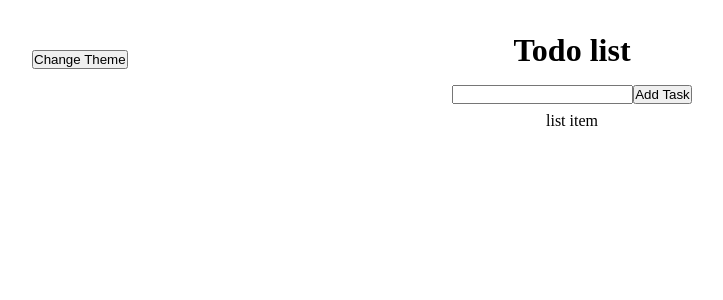
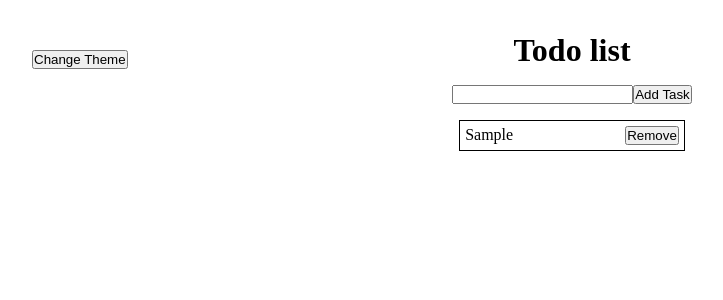
Before and after one commit to MichaelMcCann2/recoil-git, a React (Create React App) app: page / in a window 1280 px wide. Both pictures are taken after typing "Sample" into the empty fields and a click on the button "Add Task". Shown: the top 300 px of the page, without its empty margins (68-791 px from the left). Built offline with nearby package versions, Linux system fonts and the light colour scheme.

Commit message:
add remove feature

```diff
--- a/src/App.css
+++ b/src/App.css
@@ -7,6 +7,9 @@
 .App {
   height: 100vh;
   position: relative;
+  display: flex;
+  flex-direction: column;
+  align-items: center;
 }
 
 .dark {
@@ -15,7 +18,6 @@
 }
 
 .title {
-  text-align: center;
   padding-top: 1em;
 }
 
@@ -26,11 +28,21 @@
 }
 
 .input {
-  text-align: center;
   margin-top: 1em;
 }
 
 .listItem {
-  text-align: center;
-  margin: .5em;
+  display: flex;
+  margin: 1em 0;
+  justify-content: center;
+  border: 1px solid black;
+  padding: 5px;
 }
+
+.listItem > p {
+  width: 10em;
+}
+
+.whiteBorder {
+  border: 1px solid white;
+}
--- a/src/App.js
+++ b/src/App.js
@@ -23,7 +23,7 @@ function App() {
       <Input />
 
       {list.map((item, index) => (
-        <Task key={index}/>
+        <Task key={index} item={item}/>
       ))}
     </div>
   );
--- a/src/components/Task.js
+++ b/src/components/Task.js
@@ -1,9 +1,21 @@
 import React from 'react'
+import { themeState } from '../Recoil/ThemeState'
+import { taskListState } from '../Recoil/TaskListState'
+import { useRecoilValue, useRecoilState } from 'recoil'
 
-export default function Task() {
+export default function Task({item}) {
+
+  const theme = useRecoilValue(themeState)
+  const [taskList, setTaskList] = useRecoilState(taskListState)
+
+  const handleClick = function(){
+    setTaskList(taskList.filter(task => task !== item))
+  }
+
   return (
-    <div className="listItem">
-      list item
+    <div className={`listItem ${theme === 'dark' ? 'whiteBorder' : ''}`}>
+      <p>{item}</p>
+      <button onClick={handleClick}>Remove</button>
     </div>
   )
 }
```
